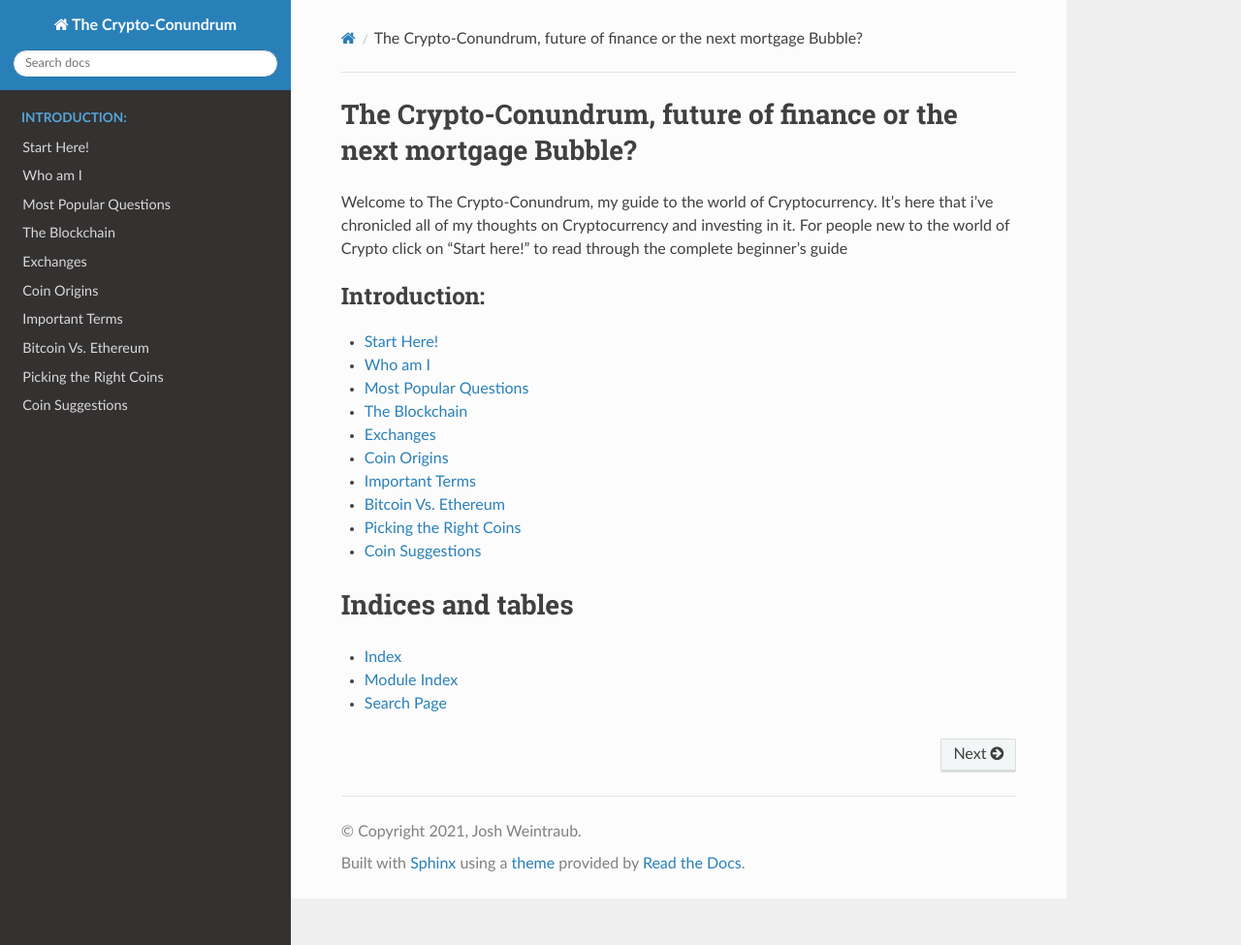
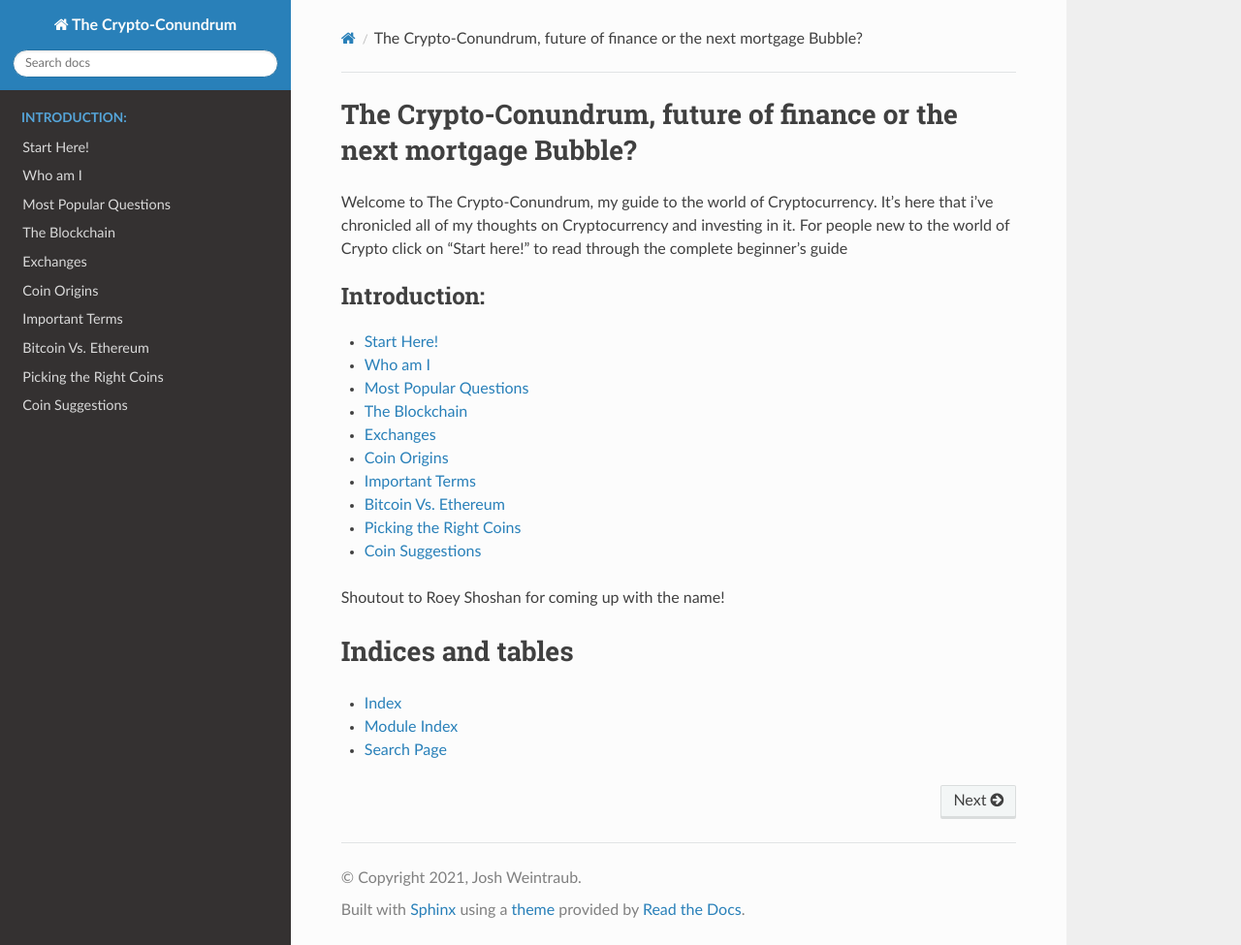
Before and after one commit to jhweintraub/the-crypto-conundrum, a Sphinx documentation site: the page built from docs/source/index.rst, in a window 1280 px wide and 975 px high. Shown: the whole window at 97% size. Built offline with Sphinx 7.4.7 and the Read the Docs theme 2.0.0, drawn with Linux system fonts in a browser that asks for light colours.

Commit message:
credit to my friend for the name

```diff
--- a/docs/source/index.rst
+++ b/docs/source/index.rst
@@ -23,6 +23,9 @@ Welcome to The Crypto-Conundrum, my guide to the world of Cryptocurrency. It's h
    introduction/coin_suggestions
 
 
+Shoutout to Roey Shoshan for coming up with the name!
+
+
 
 Indices and tables
 ==================
```
Also changed, not shown: 8 other files.
